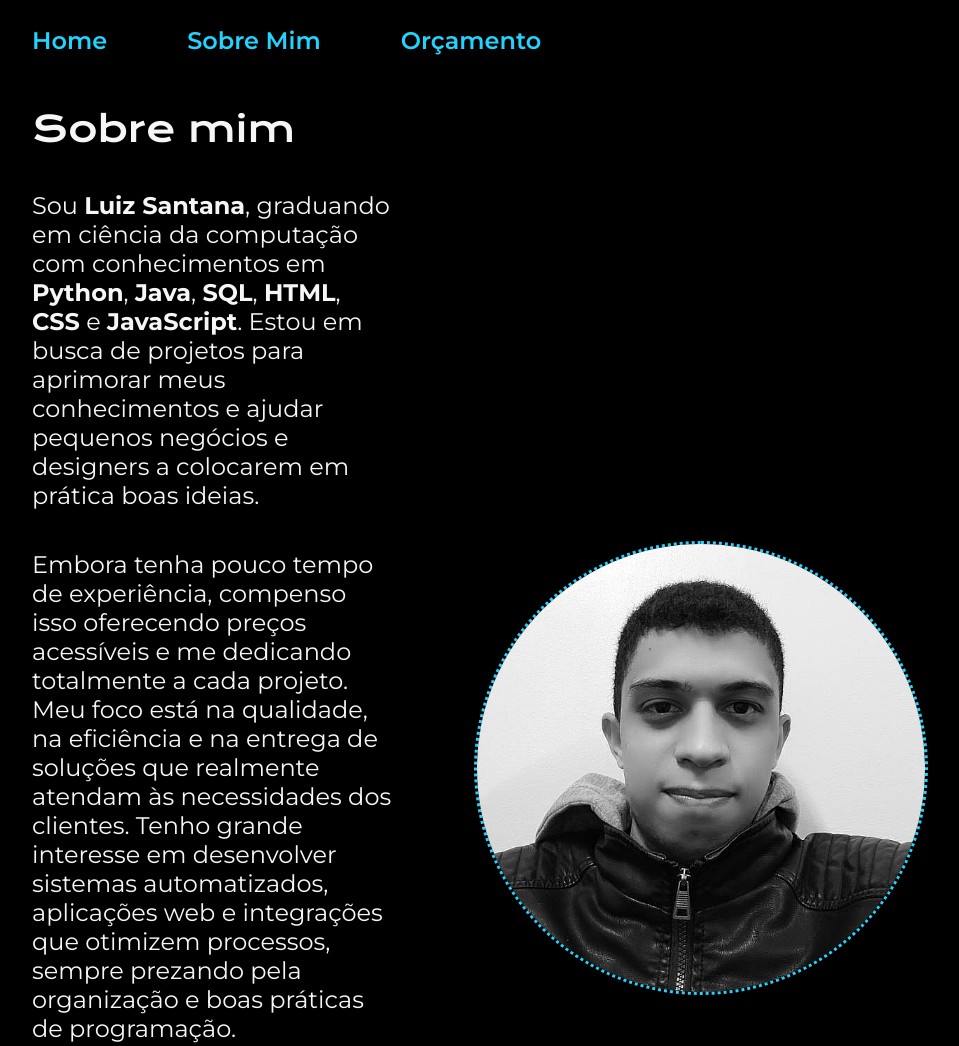
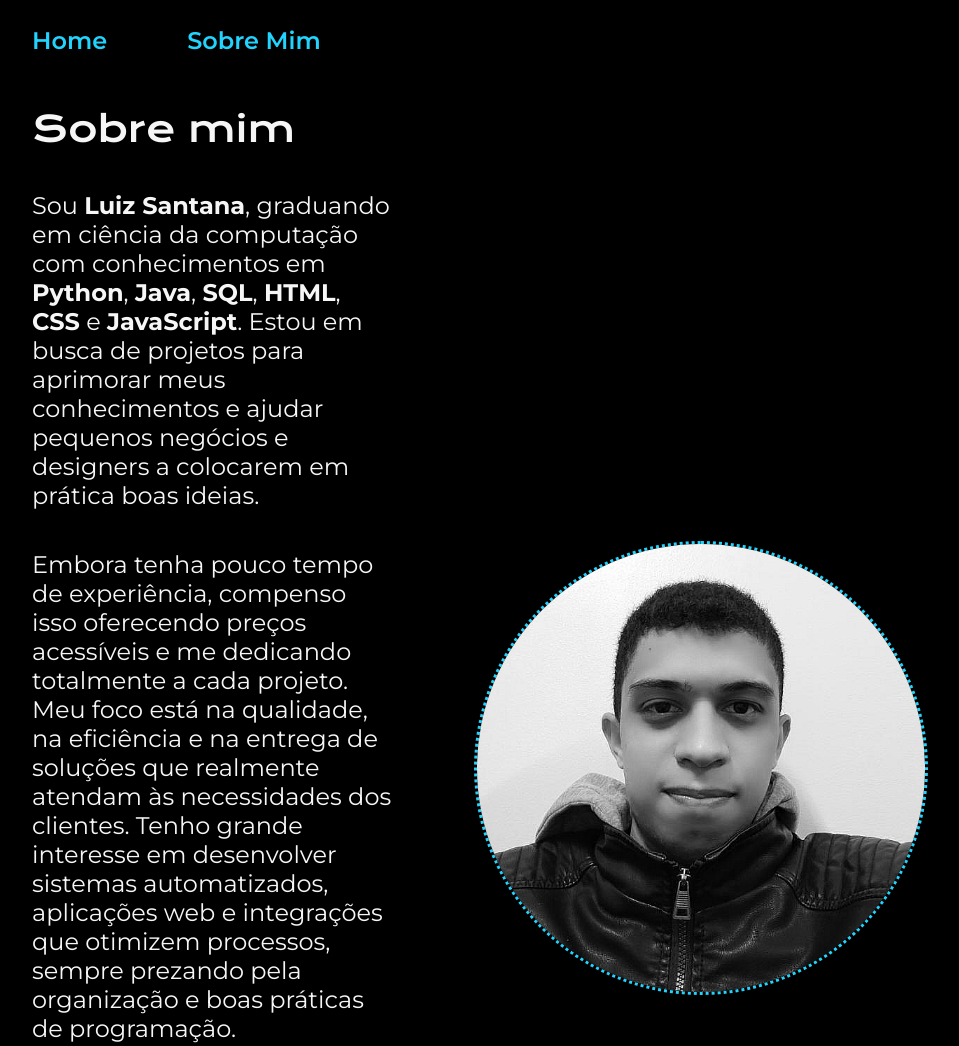
Before and after one commit to SantLuiz/Portifolio, a plain HTML site: page about.html in a window 1280 px wide. Shown: the top 1046 px of the page, without its empty margins (160-1119 px from the left). Drawn offline with nearby package versions, Linux system fonts and the light colour scheme.

Commit message:
Retirando aba de orçamento

```diff
--- a/about.html
+++ b/about.html
@@ -12,7 +12,7 @@
         <nav class="cabecalho__menu">
            <a class="cabecalho__menu__link" href="index.html">Home</a>
            <a class="cabecalho__menu__link" href="about.html">Sobre Mim</a>
-           <a class="cabecalho__menu__link" href="index.html">Orçamento</a>
+           <!-- <a class="cabecalho__menu__link" href="index.html">Orçamento</a>   -->
         </nav>
     </header>
 
```
